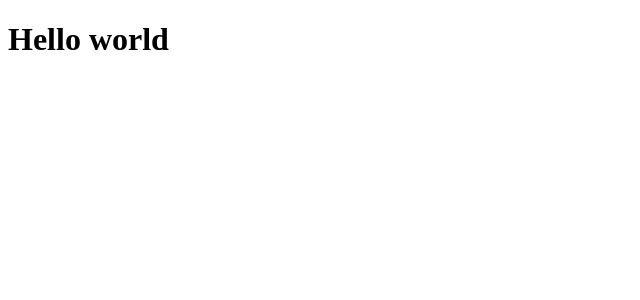
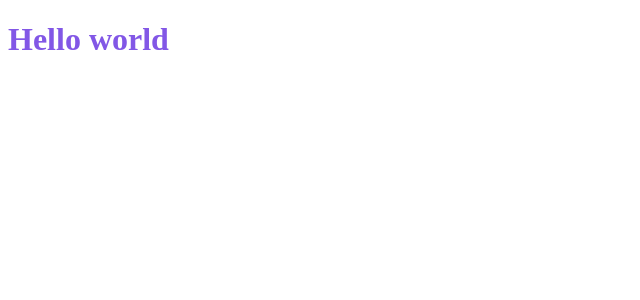
Before and after one commit to gustavolopesv3/GL-Money, a React (Create React App) app: page / in a window 1280 px wide. Shown: the top 300 px of the page, without its empty margins (0-640 px from the left). Built offline with nearby package versions, Linux system fonts and the light colour scheme.

Commit message:
styled components

```diff
--- a/package.json
+++ b/package.json
@@ -6,17 +6,19 @@
     "react": "^17.0.1",
     "react-dom": "^17.0.1",
     "react-scripts": "4.0.3",
+    "styled-components": "^5.2.1",
     "web-vitals": "^1.0.1"
   },
   "devDependencies": {
-    "typescript": "^4.1.2",
     "@testing-library/jest-dom": "^5.11.4",
     "@testing-library/react": "^11.1.0",
     "@testing-library/user-event": "^12.1.10",
     "@types/jest": "^26.0.15",
     "@types/node": "^12.0.0",
     "@types/react": "^17.0.0",
-    "@types/react-dom": "^17.0.0"
+    "@types/react-dom": "^17.0.0",
+    "@types/styled-components": "^5.1.9",
+    "typescript": "^4.1.2"
   },
   "scripts": {
     "start": "react-scripts start",
--- a/src/App.tsx
+++ b/src/App.tsx
@@ -1,9 +1,13 @@
-import React from 'react';
+import styled from 'styled-components';
+
+const Title = styled.h1`
+  color: #8257e6;
+`;
 
 export function App() {
   return (
     <div>
-      <h1>Hello world</h1>
+      <Title>Hello world</Title>
     </div>
   );
 }
```
Also changed, not shown: 1 other file (tests, documents, lock files or other folders).
